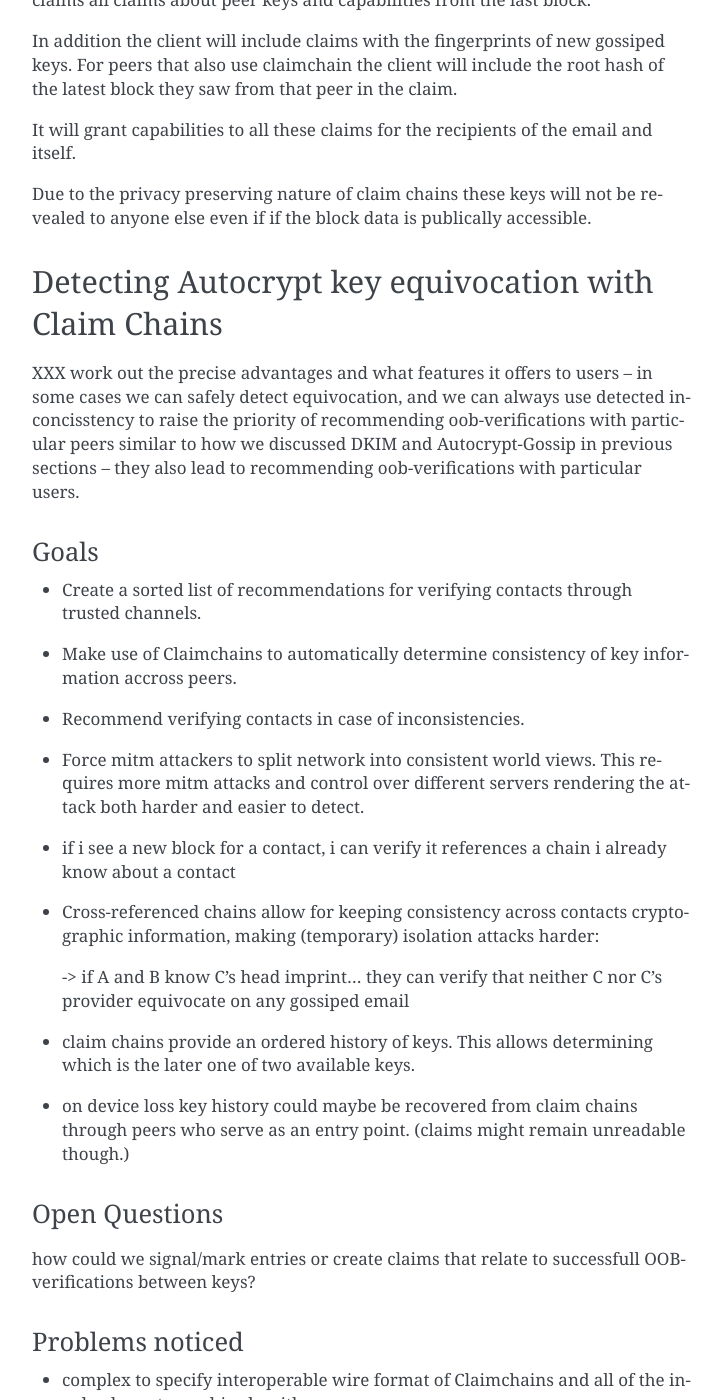
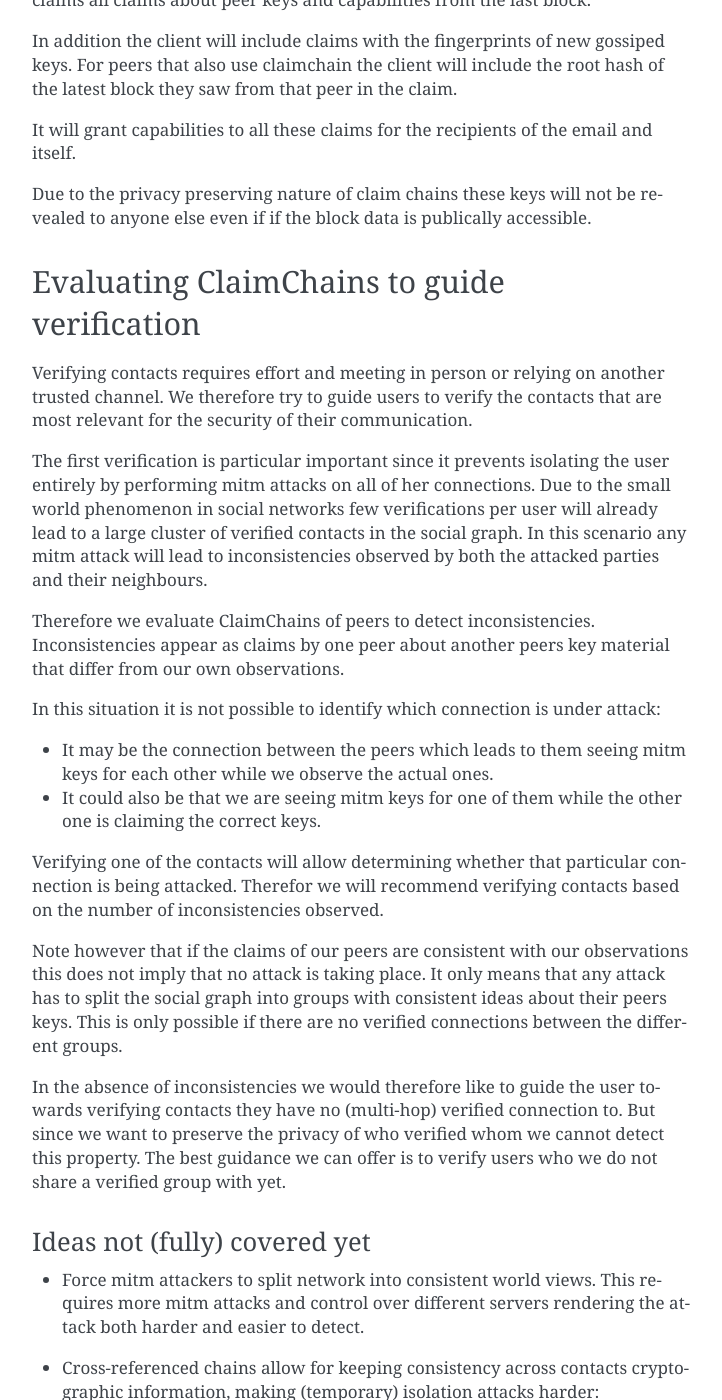
Before and after one commit to nextleap-project/countermitm, a Sphinx documentation site: the page built from source/claimchains.rst, in a window 1280 px wide and 1400 px high, scrolled down 2674 px. Shown: the whole window, without its empty margins (388-1110 px from the left). Built offline with Sphinx 7.4.7, drawn with Linux system fonts in a browser that asks for light colours; some of the changed text lies outside the part shown.

Commit message:
Evaluating ClaimChains to guide verification

```diff
--- a/source/claimchains.rst
+++ b/source/claimchains.rst
@@ -100,35 +100,35 @@ these keys will not be revealed to anyone else even
 if if the block data is publically accessible.
 
 
-Detecting Autocrypt key equivocation with Claim Chains
-------------------------------------------------------
+Evaluating ClaimChains to guide verification
+----------------------------------------------
+
+Verifying contacts requires effort and meeting in person or relying on another trusted channel. We therefore try to guide users to verify the contacts that are most relevant for the security of their communication.
+
+The first verification is particular important since it prevents isolating the user entirely by performing mitm attacks on all of her connections. Due to the small world phenomenon in social networks few verifications per user will already lead to a large cluster of verified contacts in the social graph. In this scenario any mitm attack will lead to inconsistencies observed by both the attacked parties and their neighbours.
+
+Therefore we evaluate ClaimChains of peers to detect inconsistencies. Inconsistencies appear as claims by one peer about another peers key material that differ from our own observations.
+
+In this situation it is not possible to identify which connection is under attack:
+
+* It may be the connection between the peers which leads to them seeing mitm keys for each other while we observe the actual ones.
+
+* It could also be that we are seeing mitm keys for one of them while the other one is claiming the correct keys.
+
+Verifying one of the contacts will allow determining whether that particular connection is being attacked. Therefor we will recommend verifying contacts based on the number of inconsistencies observed.
+
+Note however that if the claims of our peers are consistent with our observations this does not imply that no attack is taking place. It only means that any attack has to split the social graph into groups with consistent ideas about their peers keys. This is only possible if there are no verified connections between the different groups.
+
+In the absence of inconsistencies we would therefore like to guide the user towards verifying contacts they have no (multi-hop) verified connection to. But since we want to preserve the privacy of who verified whom we cannot detect this property. The best guidance we can offer is to verify users who we do not share a verified group with yet.
 
 
-XXX work out the precise advantages and what features
-it offers to users -- in some cases we can safely detect
-equivocation, and we can always use detected inconcisstency
-to raise the priority of recommending oob-verifications
-with particular peers similar to how we discussed DKIM
-and Autocrypt-Gossip in previous sections -- they also
-lead to recommending oob-verifications with particular
-users.
 
-Goals
-~~~~~
-
-- Create a sorted list of recommendations for verifying contacts
-  through trusted channels.
-
-- Make use of Claimchains to automatically determine consistency
-  of key information accross peers.
-
-- Recommend verifying contacts in case of inconsistencies.
+Ideas not (fully) covered yet
+~~~~~~~~~~~~~~~~~~~~~
 
 - Force mitm attackers to split network into consistent world views.
   This requires more mitm attacks and control over different servers
   rendering the attack both harder and easier to detect.
-
-- if i see a new block for a contact, i can verify it references a chain i already know about a contact
 
 - Cross-referenced chains allow for keeping consistency across contacts cryptographic information, making (temporary) isolation attacks harder:
 
```
